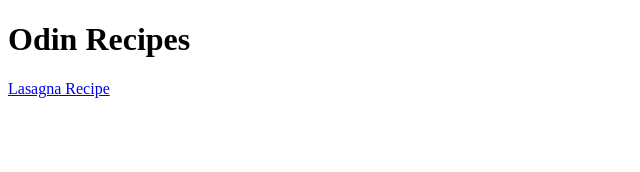
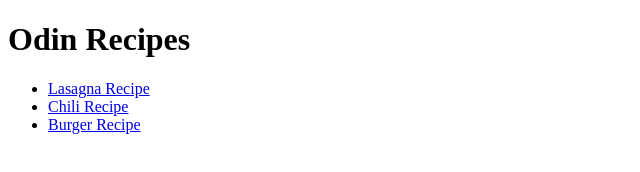
Before and after one commit to atdennis96/odin-recipes, a plain HTML site: page index.html in a window 1280 px wide. Shown: the whole page, without its empty margins (0-640 px from the left). Drawn offline with Linux system fonts and the light colour scheme.

Commit message:
Add 2 new recipes to the webpage

```diff
--- a/index.html
+++ b/index.html
@@ -7,9 +7,11 @@
 </head>
 <body>
     <h1>Odin Recipes</h1>
-    <a href="../odin-recipes/recipes/lasagna.html">Lasagna Recipe</a>
-
-
+    <ul>
+        <li><a href="../odin-recipes/recipes/lasagna.html">Lasagna Recipe</a></li>
+        <li><a href="../odin-recipes/recipes/chili.html">Chili Recipe</a></li>
+        <li><a href="../odin-recipes/recipes/burger.html">Burger Recipe</a></li>
+    </ul>
 
 </body>
 </html>
```
